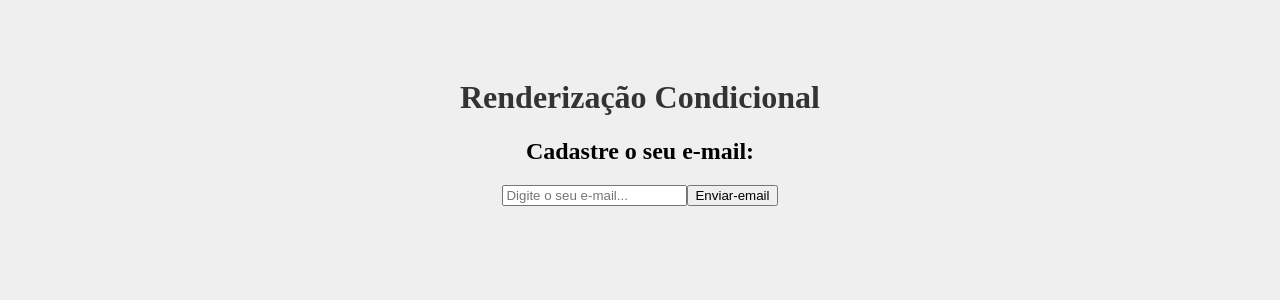
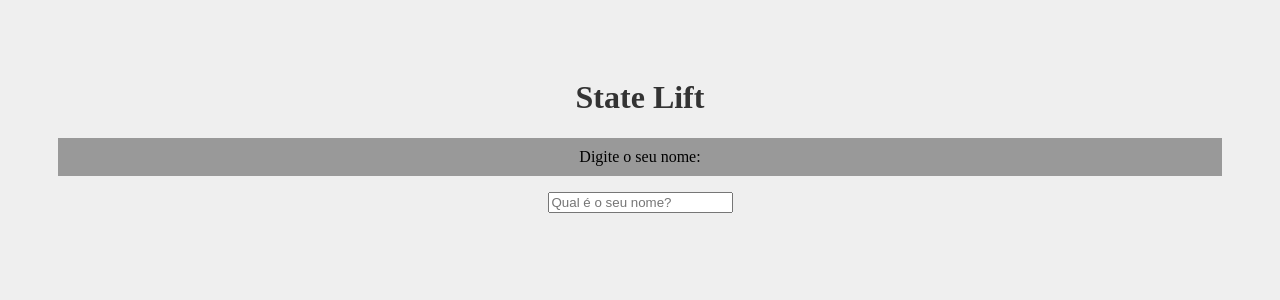
Before and after one commit to jeronwindson/meu-projeto-udemy1, a React (Create React App) app: page / in a window 1280 px wide. Shown: the top 300 px of the page. Built offline with nearby package versions, Linux system fonts and the light colour scheme.

Commit message:
updade state Lift

```diff
--- a/src/App.js
+++ b/src/App.js
@@ -1,12 +1,16 @@
 import './App.css';
-import Condicional from './components/condicional';
+import { useState } from 'react';
+import SeuNome from './components/SeuNome';
+import Saudacao from './components/Saudacao';
 
 function App() {
+  const [nome, setNome] = useState()
 
   return (
     <div className="App">
-      <h1>Renderização Condicional</h1>
-      <Condicional />
+      <h1>State Lift</h1>
+      <SeuNome setNome={setNome}/>
+      <Saudacao nome={nome} />
     </div>
   )
 }
--- /dev/null
+++ b/src/components/Saudacao.js
@@ -0,0 +1,14 @@
+function Saudacao({nome}) {
+
+    function gerarSaudacao(algumNome) {
+        return `olá, ${algumNome}, tudo bem?`
+    }
+
+    return(
+    <>
+      {nome && <p>{gerarSaudacao(nome)}</p>}
+    </>
+    )
+}
+
+export default Saudacao;
--- /dev/null
+++ b/src/components/SeuNome.js
@@ -0,0 +1,13 @@
+function SeuNome({setNome}) {
+
+
+    return(
+
+        <div>
+            <p>Digite o seu nome:</p>
+            <input type="text" placeholder="Qual é o seu nome?" onChange={(e) => setNome(e.target.value)}/>
+        </div>
+    )
+}
+
+export default SeuNome;
```
Also changed, not shown: src/components/OutraLIsta.js (added, +16 -0 lines).
